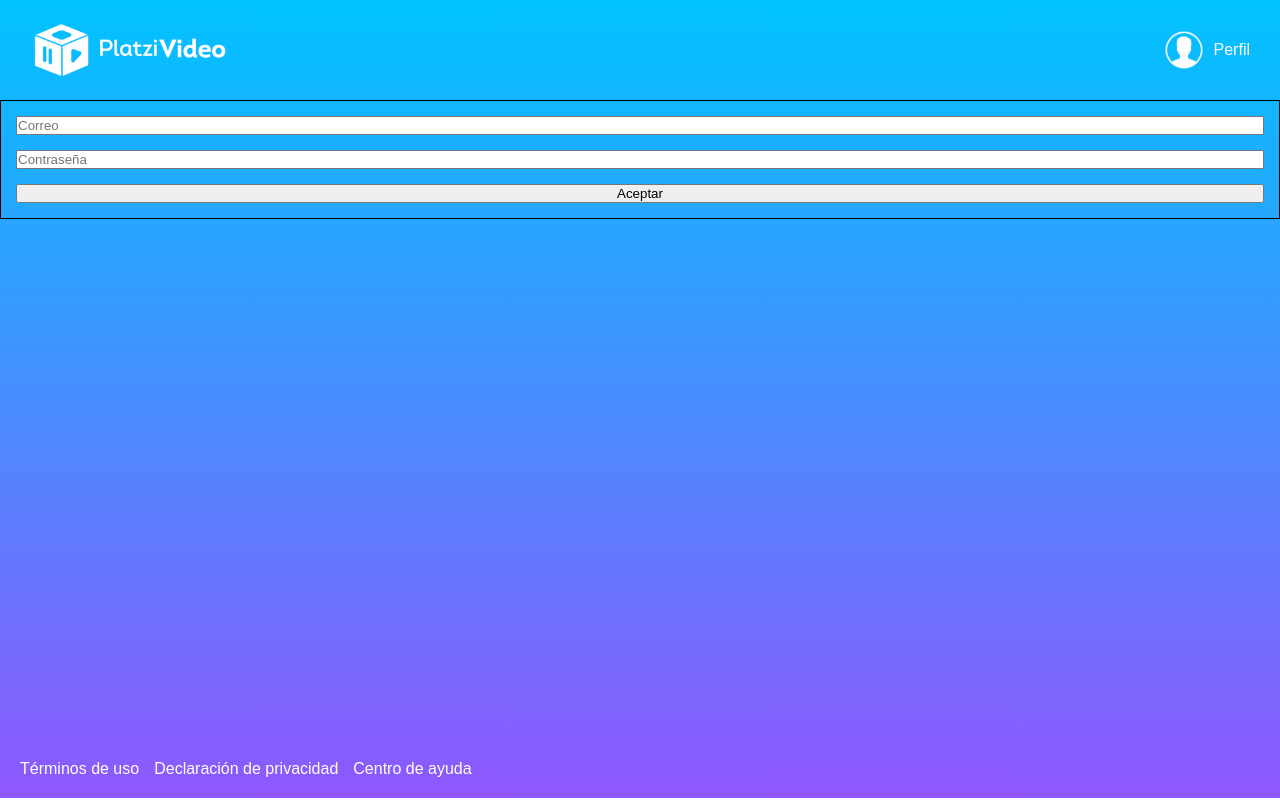
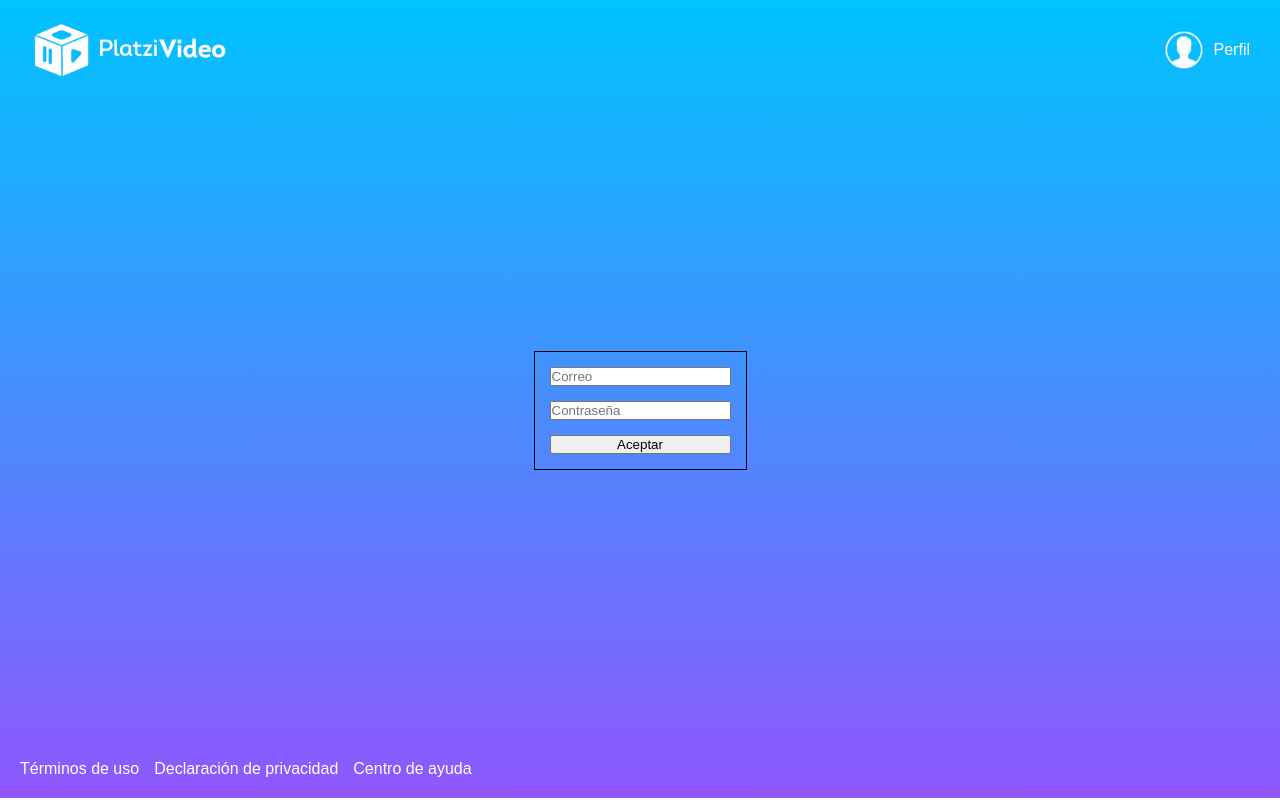
Before and after one commit to OrlandoMendoza17/Platzi-Video-2.0, a React app: page /Login in a window 1280 px wide. Built offline with nearby package versions, Linux system fonts and the light colour scheme; a web font is replaced by a local one.

Commit message:
Renombramiento de los compontenes <Login/> y <Signin/>

```diff
--- a/src/pages/Login.jsx
+++ b/src/pages/Login.jsx
@@ -2,7 +2,7 @@ import React, {Component} from 'react';
 import Layout from '@components/UI/Layout';
 import LoginForm from '@components/Forms/LoginForm';
 
-class Home extends Component{
+class Login extends Component{
 
   state = {
     form:{
@@ -11,7 +11,8 @@ class Home extends Component{
     }
   }
 
-  handleSubmit = () =>{
+  handleSubmit = (event) =>{
+    event.preventDefault()
     const { form } = this.state
 
     console.log(form.email)
@@ -27,7 +28,7 @@ class Home extends Component{
   render(){
     const { handleChange, handleSubmit, state:{ form }} = this
     return(
-      <Layout color="gradient">
+      <Layout color="gradient" justify="justify-flex">
         <LoginForm
           form={form}
           handleSubmit={handleSubmit}
@@ -38,4 +39,4 @@ class Home extends Component{
   }
 }
 
-export default Home;
+export default Login;
--- a/src/pages/Signin.jsx
+++ b/src/pages/Signin.jsx
@@ -1,10 +1,10 @@
 import React from 'react';
 import Layout from '@components/UI/Layout';
 
-const Home = () =>(
+const Signin = () =>(
   <Layout>
     Signin
   </Layout>
 )
 
-export default Home;
+export default Signin;
```
